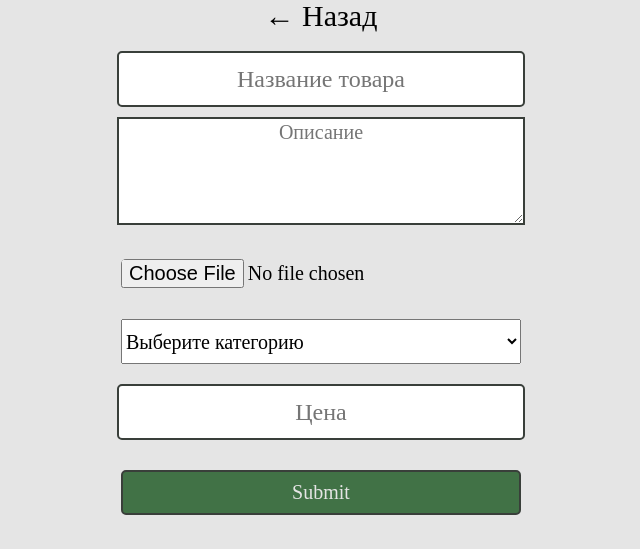
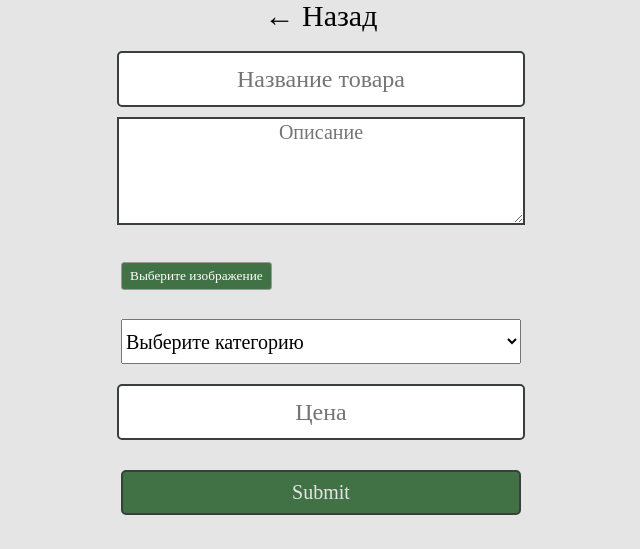
Before and after one commit to h4cktivist/jewelry-store, a Flask app: page /new_product_reg in a window 1280 px wide. Shown: the part 109-658 px from the top of the page, without its empty margins (319-959 px from the left). Run offline with Flask 2, Linux system fonts and the light colour scheme; the visitor is signed in with stand-in values (Sample User, id 1).

Commit message:
feat: file input button style

```diff
--- a/static/admin.css
+++ b/static/admin.css
@@ -163,3 +163,33 @@ select:hover{
 #button_prd_reg:active{
 	top: 18px;
 }
+
+.custom-file-input {
+  color: transparent;
+}
+.custom-file-input::-webkit-file-upload-button {
+  visibility: hidden;
+}
+.custom-file-input::before {
+  content: 'Выберите изображение';
+  color: white;
+  display: inline-block;
+  background-color: #417246;
+  border: 1px solid #999;
+  border-radius: 3px;
+  padding: 5px 8px;
+  outline: none;
+  white-space: nowrap;
+  -webkit-user-select: none;
+  cursor: pointer;
+  font-size: 10pt;
+}
+.custom-file-input:hover::before {
+  border-color: black;
+}
+.custom-file-input:active {
+  outline: 0;
+}
+.custom-file-input:active::before {
+  background: -webkit-linear-gradient(top, #4ca655, #417246);
+}
--- a/templates/new_product_reg.html
+++ b/templates/new_product_reg.html
@@ -2,7 +2,7 @@
 <html>
 <head>
 	<meta charset="UTF-8">
-	<title>New Product Registration</title>
+	<title>Добавление нового товара</title>
     <link rel="shortcut icon" href="{{ url_for('static', filename='favicon.ico') }}" type="image/x-icon">
     <link rel="stylesheet" type="text/css" href="{{ url_for('static', filename='admin.css') }}">
 </head>
@@ -17,7 +17,7 @@
 		<a id="a_prd_reg" href="admin_page">← Назад</a><br><br>
 		<input type="text" id="product_name" name="product_name" placeholder="Название товара"><br>
 		<textarea type="text" id="product_description" name="product_description" placeholder="Описание"></textarea><br>
-		<input id="file" type="file" name=product_img id="product_img"><br>
+		<input id="file" type="file" name=product_img id="product_img" class="custom-file-input"><br>
 		<select name="category">
 			<option class="option">Выберите категорию</option>
 			<option class="option" value="Браслет">Браслет</option>
```
